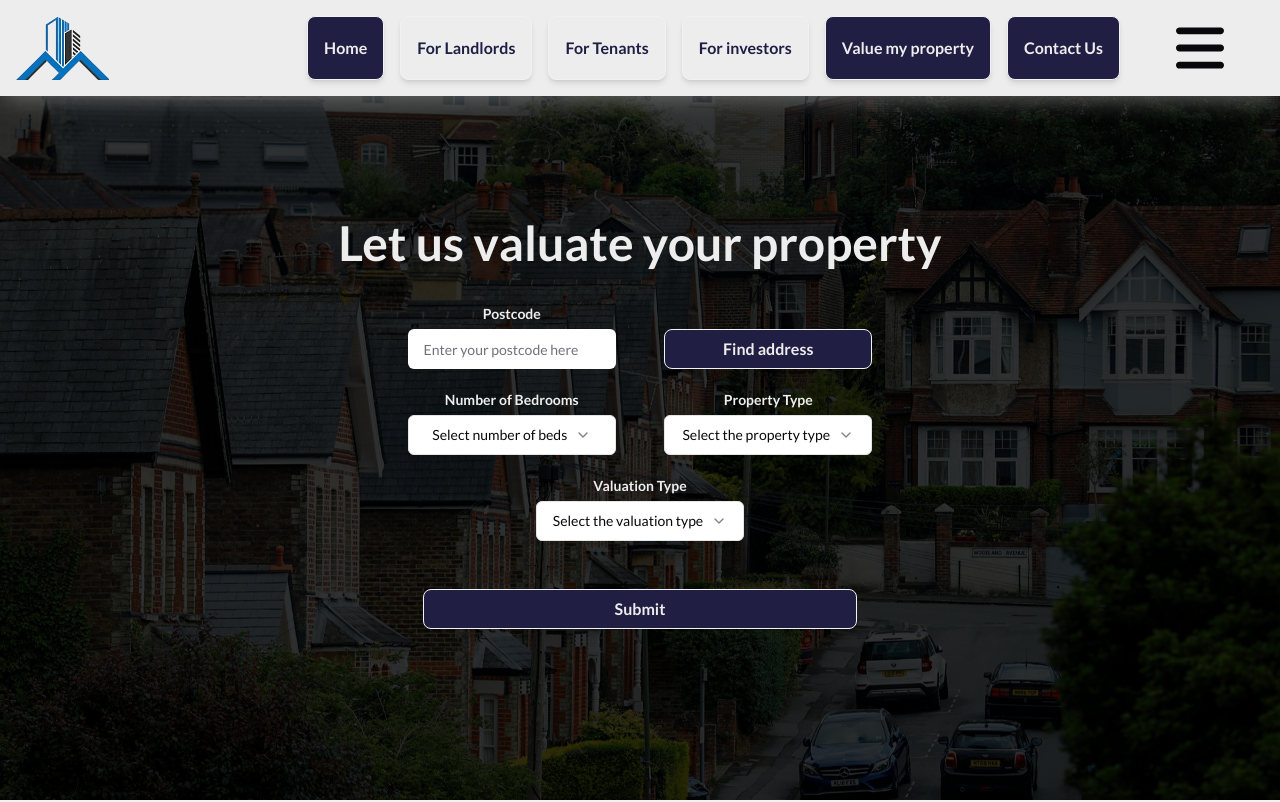
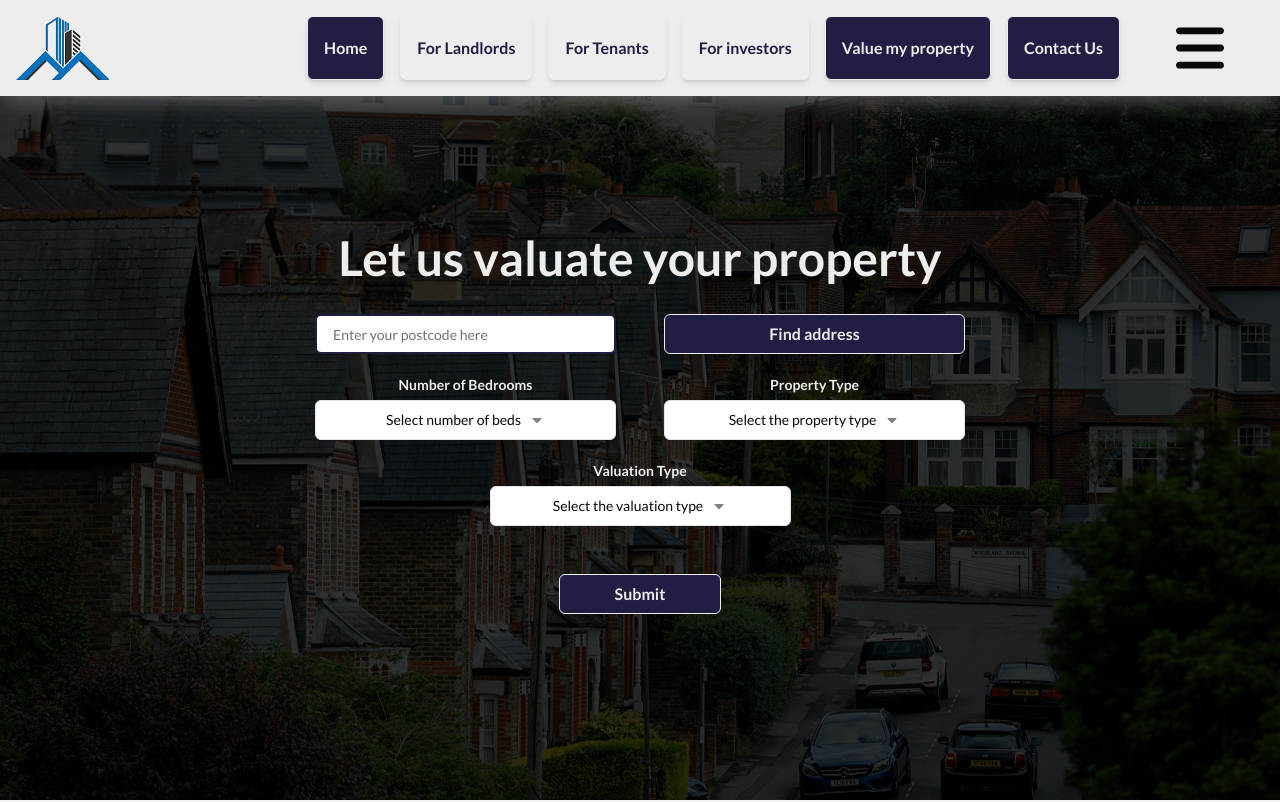
Before and after one commit to AlanNapieralski/tom-properties, a Next.js app: page /value-my-property in a window 1280 px wide. Shown: the top 802 px of the page. Built offline with nearby package versions, Linux system fonts and the light colour scheme.

Commit message:
visual fixes to value my property contact form

```diff
--- a/package.json
+++ b/package.json
@@ -30,6 +30,7 @@
     "react": "^18",
     "react-dom": "^18",
     "react-hook-form": "^7.53.0",
+    "react-icons": "^5.3.0",
     "tailwind-merge": "^2.5.2",
     "tailwindcss-animate": "^1.0.7",
     "zod": "^3.23.8"
--- a/src/components/ui/Combobox.tsx
+++ b/src/components/ui/Combobox.tsx
@@ -1,7 +1,7 @@
 "use client"
 
 import * as React from "react"
-import { Check, ChevronDown } from "lucide-react"
+import { FaCaretDown } from "react-icons/fa";
 
 import { cn } from "@/lib/utils"
 import { Button } from "@/components/ui/button"
@@ -48,7 +48,7 @@ export function Combobox({ className = '', label, searchPlaceholder, itemIdentif
           {value
             ? items.find((item) => item.value === value)?.label
             : label}
-          <ChevronDown className="ml-2 h-4 w-4 shrink-0 opacity-50" />
+          <FaCaretDown className="ml-2 h-4 w-4 shrink-0 opacity-50" />
         </Button>
       </PopoverTrigger>
       <PopoverContent className="w-full">
--- a/src/components/ui/CustomButton.tsx
+++ b/src/components/ui/CustomButton.tsx
@@ -14,11 +14,11 @@ const CustomButton = ({ type, action, children, theme = 'dark', className = "",
   return (
     <>
       {type === "button" && typeof action === "function" ? (
-        <button type={buttonType} onClick={action} className={`btn h-10 min-h-0 ${theme === 'dark' ? 'bg-primary text-secondary hover:bg-secondary hover:text-primary' : 'bg-secondary text-primary hover:bg-primary hover:text-secondary'}  text-normal font-bold shadow-md ${className}`}>
+        <button type={buttonType} onClick={action} className={`btn border-secondary rounded-md border-solid h-10 min-h-0 ${theme === 'dark' ? 'bg-primary text-secondary hover:bg-secondary hover:text-primary' : 'bg-secondary text-primary hover:bg-primary hover:text-secondary'}  text-normal font-bold shadow-md ${className}`}>
           {children}
         </button >
       ) : type === "link" && typeof action === "string" ? (
-        <Link href={action} className={`btn h-10 min-h-0 ${theme === 'dark' ? 'bg-primary text-secondary hover:bg-secondary hover:text-primary' : 'bg-secondary text-primary hover:bg-primary hover:text-secondary'}  text-normal font-bold shadow-md ${className}`}>
+        <Link href={action} className={`btn border-secondary rounded-md h-10 min-h-0 ${theme === 'dark' ? 'bg-primary text-secondary hover:bg-secondary hover:text-primary' : 'bg-secondary text-primary hover:bg-primary hover:text-secondary'}  text-normal font-bold shadow-md ${className}`}>
           {children}
         </Link>
       ) : null}
--- a/src/components/ui/ValuePropertyForm.tsx
+++ b/src/components/ui/ValuePropertyForm.tsx
@@ -66,15 +66,14 @@ export default function ValuePropertyForm({ className = '' }) {
       <form action="" className={`flex flex-col justify-center items-center ` + className}>
         <h1 className='flex justify-center items-center text-5xl text-secondary font-bold mb-8'>Let us valuate your property</h1>
 
-        <div className='grid grid-cols-4 gap-y-4 gap-x-12 items-end'>
+        <div className='grid grid-cols-4 gap-y-4 gap-x-12 items-end w-full'>
           <FormField
             control={form.control}
             name="postcode"
             render={({ field }) => (
               <FormItem className='col-span-2'>
-                <FormLabel className="font-bold text-secondary m-2 flex justify-center items-end">Postcode</FormLabel>
                 <FormControl>
-                  <Input className="p-4 border-2 border-primary border-none" placeholder='Enter your postcode here' type="text" {...field} />
+                  <Input className="p-4 border-2 border-primary " placeholder='Enter your postcode here' type="text" {...field} />
                 </FormControl>
               </FormItem>
             )}
@@ -137,7 +136,7 @@ export default function ValuePropertyForm({ className = '' }) {
             )}
           />
         </div>
-        <Button type='button' buttonType="submit" theme='dark' action={(() => null)} className="my-12 w-2/3">Submit</Button>
+        <Button type='button' buttonType="submit" theme='dark' action={(() => null)} className="my-12 w-1/4">Submit</Button>
       </form>
     </Form >
   )
--- a/src/components/ui/command.tsx
+++ b/src/components/ui/command.tsx
@@ -23,7 +23,7 @@ const Command = React.forwardRef<
 ))
 Command.displayName = CommandPrimitive.displayName
 
-interface CommandDialogProps extends DialogProps {}
+interface CommandDialogProps extends DialogProps { }
 
 const CommandDialog = ({ children, ...props }: CommandDialogProps) => {
   return (
@@ -46,7 +46,7 @@ const CommandInput = React.forwardRef<
     <CommandPrimitive.Input
       ref={ref}
       className={cn(
-        "flex h-11 w-full rounded-md bg-transparent py-3 text-sm outline-none placeholder:text-muted-foreground disabled:cursor-not-allowed disabled:opacity-50",
+        "flex h-11 w-full rounded-sm bg-transparent py-3 text-sm outline-none placeholder:text-muted-foreground disabled:cursor-not-allowed disabled:opacity-50",
         className
       )}
       {...props}
--- a/src/components/ui/input.tsx
+++ b/src/components/ui/input.tsx
@@ -11,7 +11,7 @@ const Input = React.forwardRef<HTMLInputElement, InputProps>(
       <input
         type={type}
         className={cn(
-          "text-sm flex h-10 w-full rounded-md border border-input bg-background px-3 py-2 ring-offset-background file:border-0 file:bg-transparent file:text-sm file:font-medium placeholder:text-muted-foreground focus-visible:outline-none focus-visible:ring-2 focus-visible:ring-ring focus-visible:ring-offset-2 disabled:cursor-not-allowed disabled:opacity-50 ",
+          "text-sm flex h-10 w-full rounded-md bg-background px-3 py-2 ring-offset-background file:border-0 file:bg-transparent file:text-sm file:font-medium placeholder:text-muted-foreground focus-visible:outline-none focus-visible:ring-2 focus-visible:ring-ring focus-visible:ring-offset-2 disabled:cursor-not-allowed disabled:opacity-50 ",
           className
         )}
         ref={ref}
```
Also changed, not shown: 1 other file (tests, documents, lock files or other folders).
